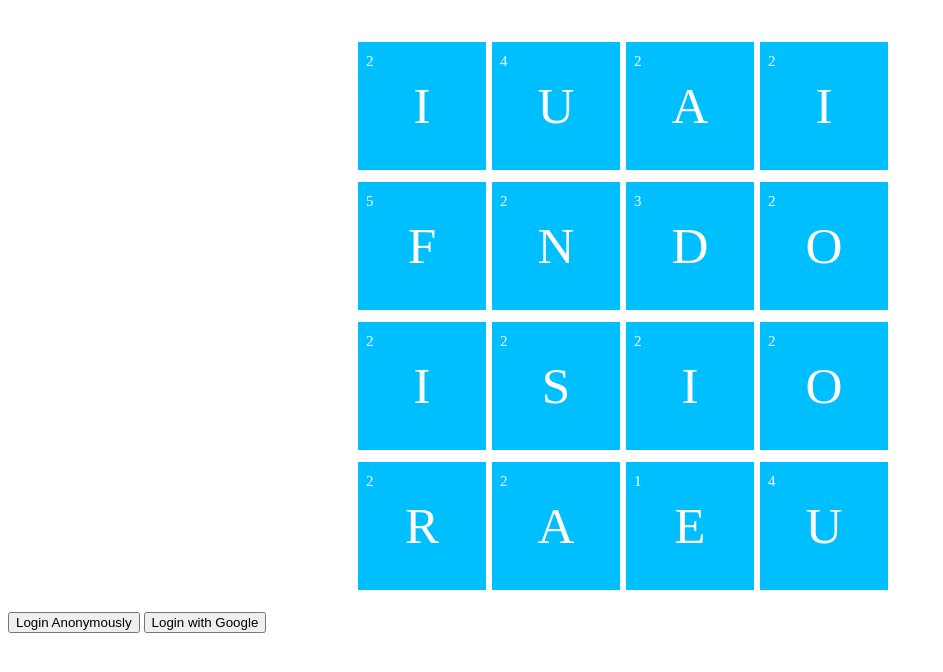
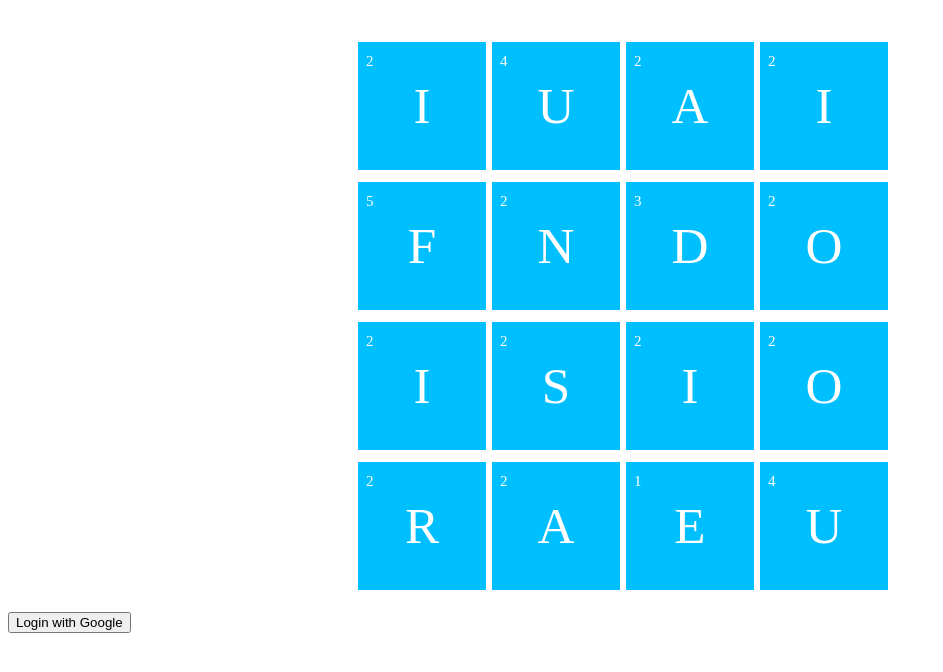
Before and after one commit to samvdam/wordament, a plain HTML site: page index.html in a window 1280 px wide. Shown: the part 126-798 px from the top of the page, without its empty margins (0-943 px from the left). Drawn offline with nearby package versions, Linux system fonts and the light colour scheme; no server answers.

Commit message:
Update index.html

```diff
--- a/index.html
+++ b/index.html
@@ -125,10 +125,6 @@
   </div>
 </div>
 
-<button id="anonymousLogin">
-  Login Anonymously
-</button>
-
 <button id="googleLogin">
   Login with Google
 </button>
```
